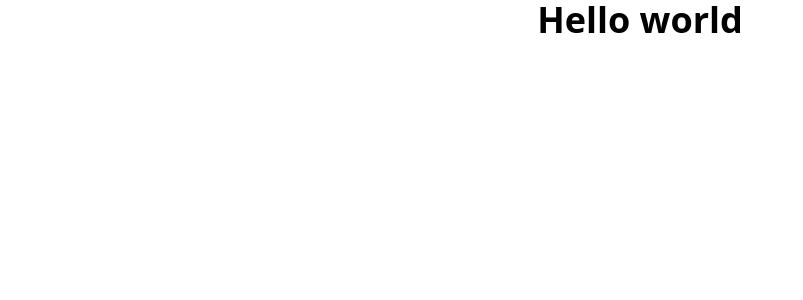
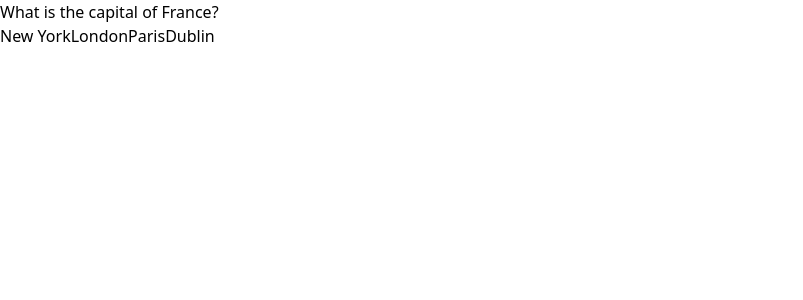
Before and after one commit to mirwais-sanaie/Quiz-app, a React (Create React App) app: page / in a window 1280 px wide. Shown: the top 300 px of the page, without its empty margins (0-803 px from the left). Built offline with nearby package versions, Linux system fonts and the light colour scheme.

Commit message:
functionality of questions , answers added.

```diff
--- a/src/App.js
+++ b/src/App.jsx
@@ -1,3 +1,5 @@
+import { useState } from "react";
+
 const questions = [
   {
     questionText: "What is the capital of France?",
@@ -38,9 +40,49 @@ const questions = [
 ];
 
 export default function App() {
+  const [activeQuestion, setActiveQuestion] = useState(0);
+  const [showScore, setShowScore] = useState(false);
+  const [score, setScore] = useState(0);
+
+  function handleAnswerClick(isCorrect) {
+    const nextQuestion = activeQuestion + 1;
+    if (nextQuestion < questions.length) {
+      setActiveQuestion((activeQuestion) => activeQuestion + 1);
+    } else {
+      setShowScore(true);
+    }
+
+    if (isCorrect) {
+      setScore((score) => score + 1);
+    }
+  }
+
+  // function handleAnswerRes(isCorrect) {}
+
   return (
-    <div>
-      <h1 className="text-center font-black text-4xl">Hello world</h1>
+    <div className="container">
+      {/* quiz  */}
+      {showScore ? (
+        <div className="score-section">
+          <h1>Your final Score is {score}</h1>
+        </div>
+      ) : (
+        <div>
+          <div className="question-text">
+            {questions[activeQuestion].questionText}
+          </div>
+          <div className="answer-text">
+            {questions[activeQuestion].answerOptions.map((answer, index) => (
+              <button
+                onClick={() => handleAnswerClick(answer.isCorrect)}
+                key={index}
+              >
+                {answer.answerText}
+              </button>
+            ))}
+          </div>
+        </div>
+      )}
     </div>
   );
 }
```
Also changed, not shown: src/App.css (added), src/index.jsx (renamed from src/index.js).
